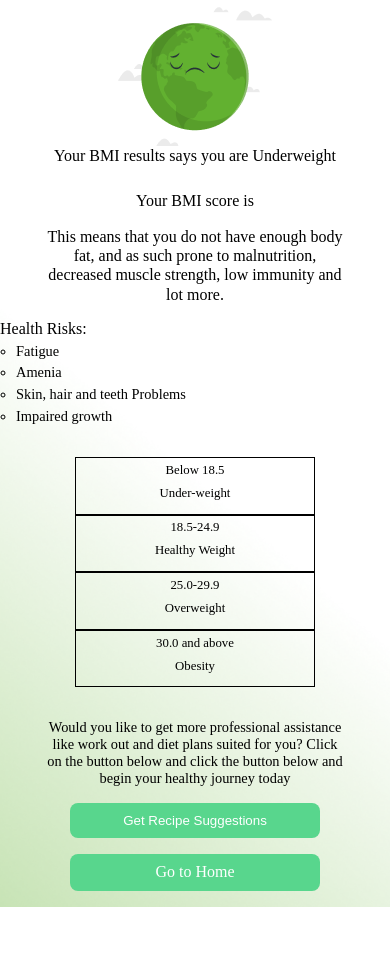
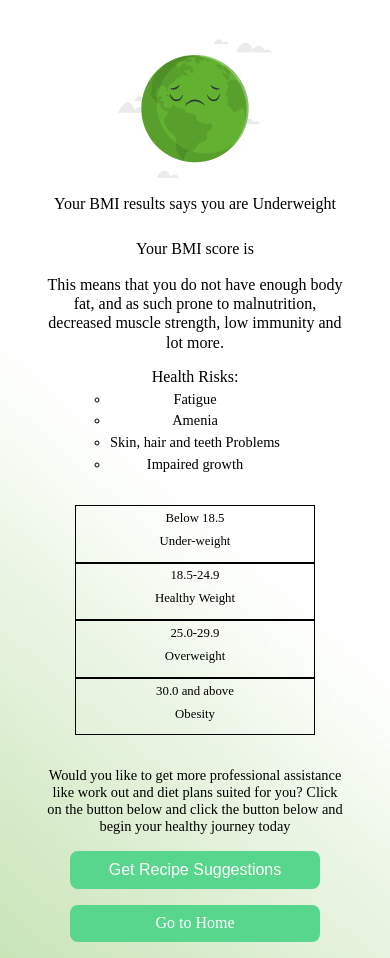
Before and after one commit to Bukason20/Diet-plan-app, a React (Vite) app: page /BMI-info in a window 390 px wide. Before the commit the page ends 907 px from the top, so only its background shows below. Built offline with nearby package versions, Linux system fonts and the light colour scheme.

Commit message:
made new changes

```diff
--- a/src/components/BmiInfo/BmiInfo.css
+++ b/src/components/BmiInfo/BmiInfo.css
@@ -9,8 +9,8 @@
     background:linear-gradient(gray, black);
     overflow: hidden;
 }
-#world{
-    margin: auto;
+#weight-img{
+    margin: 2rem auto 1rem ;
     display: block;
 }
 #hello{
@@ -35,7 +35,7 @@
 #bmi-score{
     margin-bottom: 0.5rem;
 }
-#symptoms{
+.symptoms{
     margin-top: 1rem;
 }
 .symptoms-list{
@@ -88,6 +88,7 @@
     border-radius: 8px;
     cursor: pointer;
     width: 250px;
+    font-size: 1rem ;
 }
 .home-btn{
     background-color: #58D68D;
@@ -129,4 +130,10 @@
     #advice{
         max-width: 300px;
     }
+    .symptoms-list{
+        text-align: center;
+        width: fit-content;
+        margin: auto;
+    }
+
 }
--- a/src/components/BmiInfo/BmiInfo.jsx
+++ b/src/components/BmiInfo/BmiInfo.jsx
@@ -1,5 +1,7 @@
 import "./BmiInfo.css"
 import World from "../../images/cuate.png"
+import Sorry from "../../images/overweight.png"
+import HighFive from "../../images/high-five.png"
 import { useEffect, useState } from "react"
 import Modal from "../Modal/Modal";
 import UnderWeight from "../../Weight Ranges/UnderWeight";
@@ -15,7 +17,7 @@ function BmiInfo() {
     const [weightRange, setWeightRange] = useState();
     const [showModal, setShowModal] = useState(false);
     const healthyWeight = ["Drinking Lots of water", "Regular Workouts", "Regularly Check Your BMI", "Eat Helthy"]
-    const ObesityRisks = ["High Blodd Pressure", "Asthma", "Type 2 Diabetes", "Cholestrol" ]
+    const ObesityRisks = ["High Blood Pressure", "Asthma", "Type 2 Diabetes", "Cholestrol" ]
     const skinnyRisks = ["Fatigue", "Amenia", "Skin, hair and teeth Problems", "Impaired growth"]
 
 
@@ -40,13 +42,13 @@ function BmiInfo() {
     return (
         <div className= {` bmiInfo-container ${showModal && "darken"}`}>
 
-            <img src= {World} alt="A world image" id= "world"/>
+            <img src= {weightRange == "Underweight" ? World : weightRange == "Healthy weight" ? HighFive : Sorry } alt="A world image" id= "weight-img"/>
             {weightRange == <h1 id= "hello">Hello!</h1>}
             <div className="bmi-info">
             <p id= "weight-result">Your BMI results says you are {weightRange}</p>
                 <p id= "bmi-score">Your BMI score is <span style = {{color: weightRange == "Healthy weight" ? "green" : "red"}} className = "your-score">{bmi}</span></p>
                 <p id = "bmi-details">This means that you do not have enough body fat, and as such prone to malnutrition, decreased muscle strength, low immunity and lot more.</p>
-                {weightRange == "Healthy weight" ? <p>Maintain you Weight By:</p> : <p id="symptoms">Health Risks:</p>}
+                {weightRange == "Healthy weight" ? <p className = "symptoms">Maintain you Weight By:</p> : <p className="symptoms">Health Risks:</p>}
 
 
                 <ul className = "symptoms-list">
```
Also changed, not shown: src/images/high-five.png (added), src/images/overweight.png (added).
